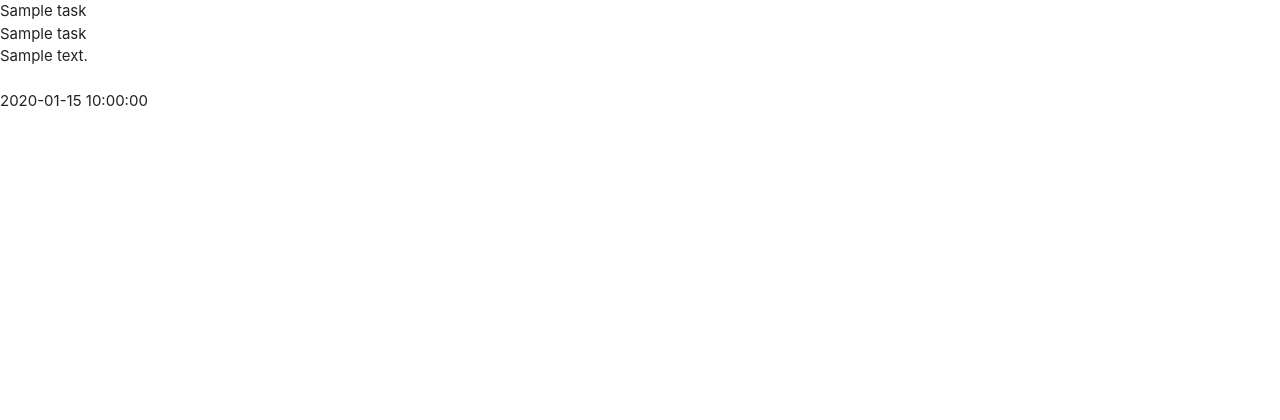
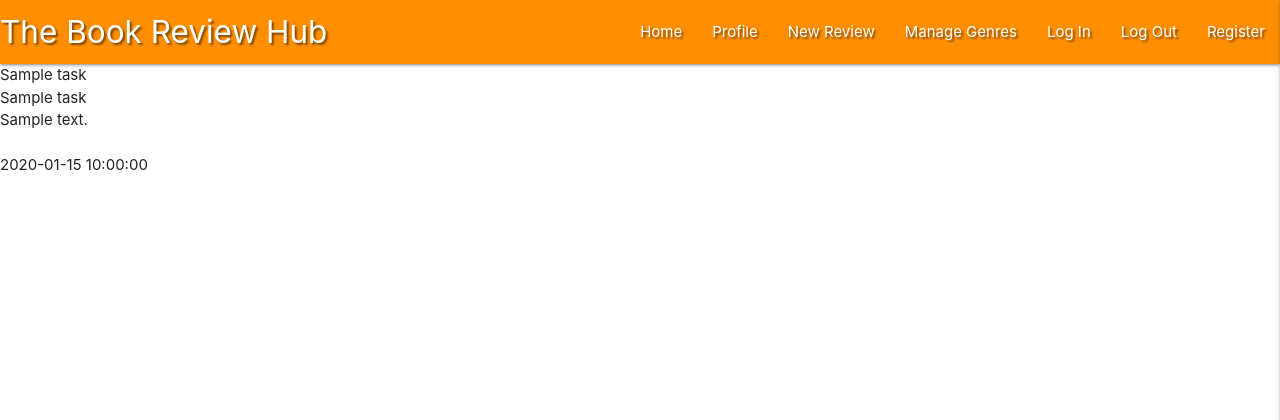
Before and after one commit to Davej66/the-book-review-hub, a Flask app: page / in a window 1280 px wide. Shown: the top 420 px of the page. Run offline with Flask 2, Linux system fonts and the light colour scheme; a database or web service that is not in the repository returns one stand-in record (values such as "Sample title"); some libraries are stand-ins or nearby versions.

Commit message:
Adding Materialize Navbar and Sidenav

```diff
--- a/app.py
+++ b/app.py
@@ -18,10 +18,10 @@ mongo = PyMongo(app)
 
 
 @app.route("/")
-@app.route("/get_tasks")
-def get_tasks():
+@app.route("/get_reviews")
+def get_reviews():
     tasks = mongo.db.tasks.find()
-    return render_template("tasks.html", tasks = tasks)
+    return render_template("reviews.html", tasks = tasks)
 
 if __name__ == "__main__":
     app.run(host=os.environ.get("IP"),
--- a/static/css/style.css
+++ b/static/css/style.css
@@ -0,0 +1,3 @@
+.text-shadow {
+    text-shadow: 2px 2px 2px rgba(0,0,0,0.5);
+}
--- a/static/js/script.js
+++ b/static/js/script.js
@@ -0,0 +1,3 @@
+$(document).ready(function(){
+    $('.sidenav').sidenav({edge: "right"});
+  });
--- a/templates/base.html
+++ b/templates/base.html
@@ -1,5 +1,6 @@
 <!DOCTYPE html>
 <html lang="en">
+
 <head>
     <meta charset="UTF-8">
     <meta http-equiv="X-UA-Compatible" content="IE=edge">
@@ -11,7 +12,39 @@
     <link rel="stylesheet" href="{{ url_for('static', filename='css/style.css')}}" type="text/css">
     <title>The Book Review Hub from the base template</title>
 </head>
+
 <body>
+
+    <header>
+        <!--top navbar-->
+        <nav class="nav-extended text-shadow amber darken-3">
+            <div class="nav-wrapper">
+                <a href="{{ url_for('get_reviews') }}" class="brand-logo">The Book Review Hub</a>
+                <a href="#" data-target="mobile-demo" class="sidenav-trigger right"><i class="fas fa-bars"></i></a>
+                <ul class="right hide-on-med-and-down">
+                    <li><a href="{{ url_for('get_reviews') }}">Home</a></li>
+                    <li><a href="#">Profile</a></li>
+                    <li><a href="#">New Review</a></li>
+                    <li><a href="#">Manage Genres</a></li>
+                    <li><a href="#">Log In</a></li>
+                    <li><a href="#">Log Out</a></li>
+                    <li><a href="#">Register</a></li>
+                </ul>
+            </div>
+        </nav>
+
+        <!--mobile sidenav-->
+        <ul class="sidenav" id="mobile-demo">
+            <li><h4 class="center-align amber-text text-darken-4">Task manager</h4></li>
+            <li><a href="{{ url_for('get_reviews') }}">Home</a></li>
+            <li><a href="#">Profile</a></li>
+            <li><a href="#">New Review</a></li>
+            <li><a href="#">Manage Genres</a></li>
+            <li><a href="#">Log In</a></li>
+            <li><a href="#">LKog Out</a></li>
+            <li><a href="#">Register</a></li>
+        </ul>
+    </header>
 
     {% block content %}
     {% endblock %}
@@ -23,4 +56,5 @@
     {% block scripts %}
     {% endblock %}
 </body>
+
 </html>
```
Also changed, not shown: templates/reviews.html (renamed from templates/tasks.html).
